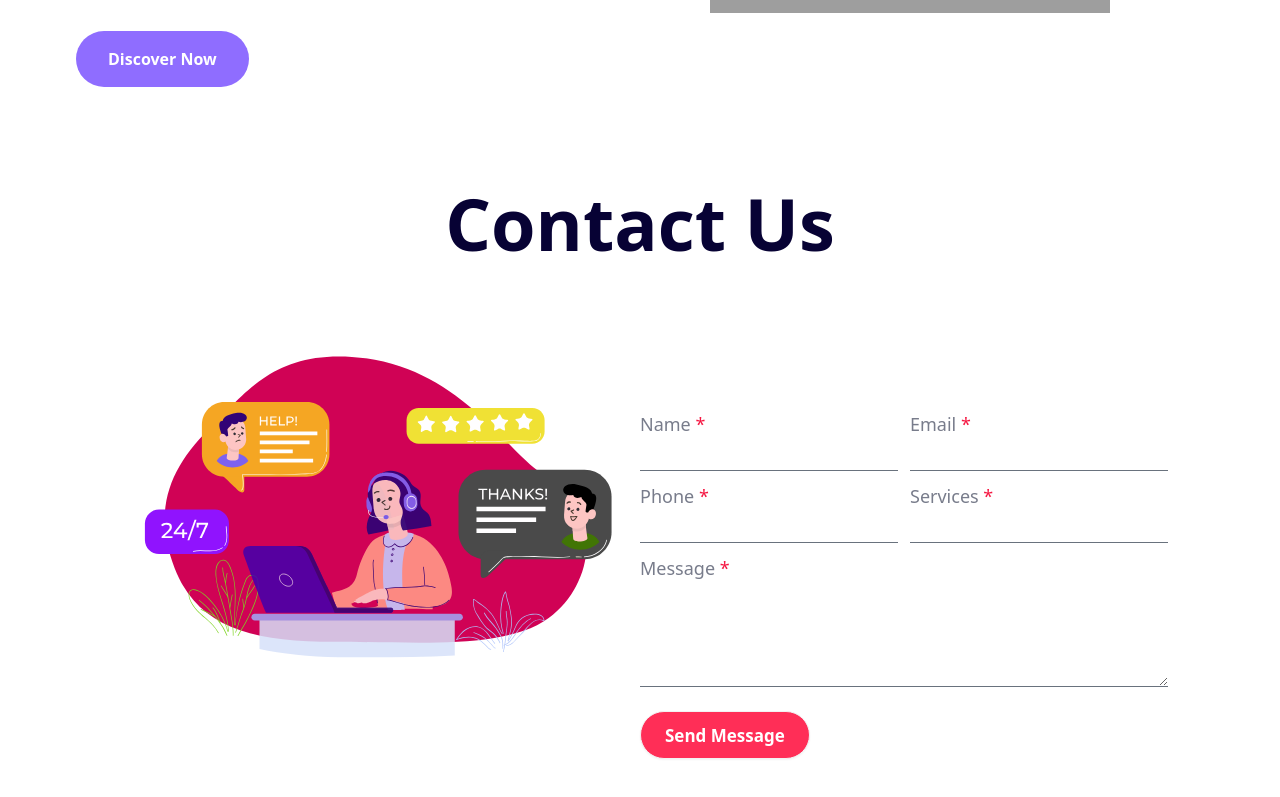
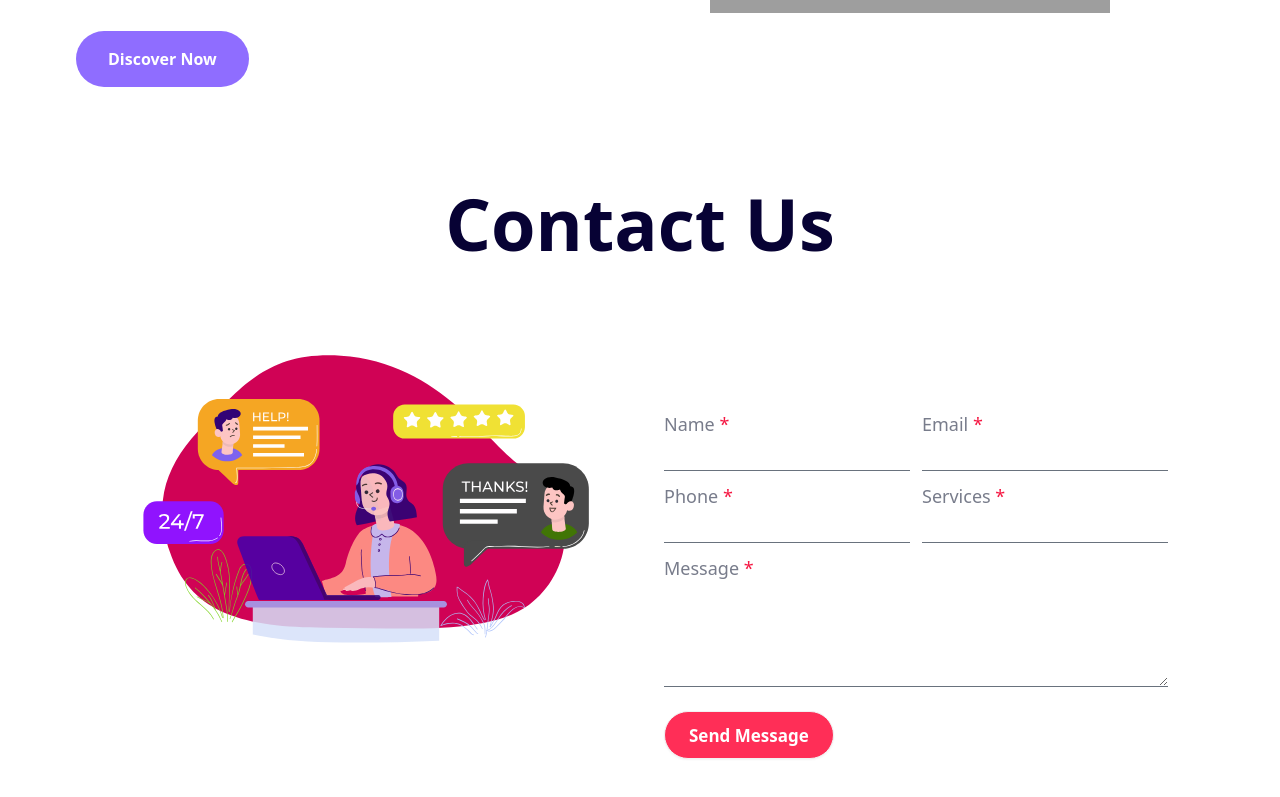
Before and after one commit to protapkrghosh/Royal-Advertising, a React (Vite) app: page / in a window 1280 px wide. Shown: the part 11181-11978 px from the top of the page. Built offline with nearby package versions, Linux system fonts and the light colour scheme; grey boxes are pictures that could not be loaded.

Commit message:
update contact us and faq section

```diff
--- a/src/components/contacts/ContactForm.jsx
+++ b/src/components/contacts/ContactForm.jsx
@@ -8,9 +8,9 @@ const ContactForm = () => {
      <div><h1 data-aos="fade-up" className="text-primary  mb-7 text-center">Contact Us</h1></div>
 
 
-      <div className='mt-14 mb-32 w-[85%] mx-auto  p-4'>
+      <div className='mt-14 mb-32 w-[85%] mx-auto p-4'>
 
-        <div  className='grid grid-cols-1 md:grid-cols-2'>
+        <div  className='grid grid-cols-1 md:grid-cols-2 gap-12'>
          <div data-aos="zoom-in-up">
          <Lottie animationData={contact} loop={true} />
          </div>
--- a/src/components/testimonial/Testimonial.jsx
+++ b/src/components/testimonial/Testimonial.jsx
@@ -37,7 +37,7 @@ const Testimonial = () => {
           nextEl: '.custom-swiper-button-next',
         }}
         modules={[Pagination, Navigation]}
-        className="mySwiper py-8"
+        className="mySwiper py-5"
         onSwiper={setSwiper}
       >
         {testimonialInfo.map((testimonial, index) => {
```
